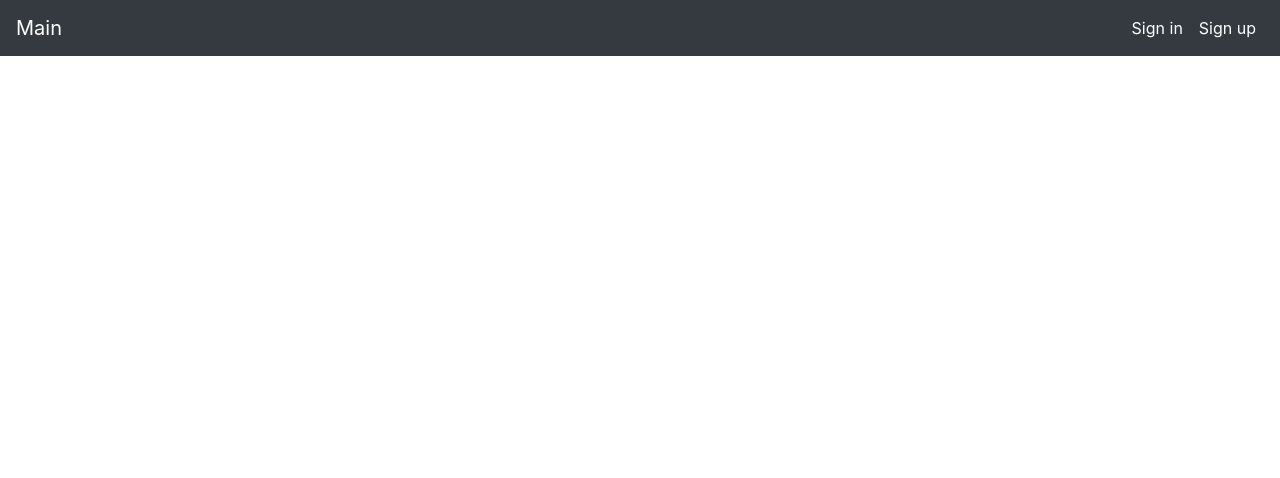
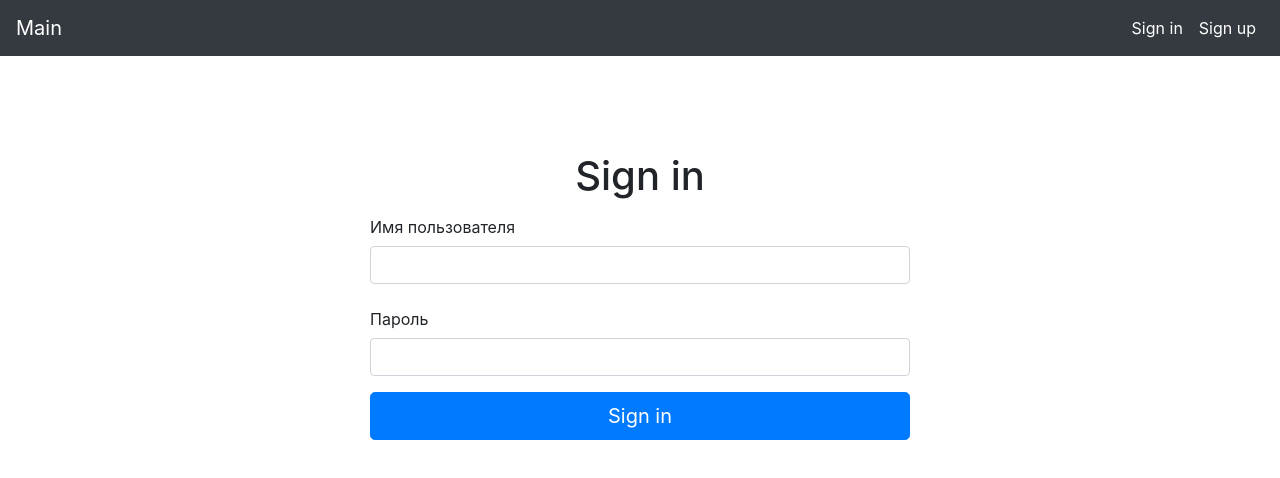
Before and after one commit to Alexey-Zaets/work_task, a React (Create React App) app in the folder test-task/frontend/: page /login in a window 1280 px wide. Shown: the top 478 px of the page. Built offline with nearby package versions, Linux system fonts and the light colour scheme; the HTML template or start-up script is replaced by a standard one.

Commit message:
refactoring

```diff
--- a/test-task/frontend/src/components/App.jsx
+++ b/test-task/frontend/src/components/App.jsx
@@ -3,17 +3,21 @@ import Navbar from './Navbar'
 import 'bootstrap/dist/css/bootstrap.css'
 
 
-const App = ({children}) => (
+class App extends React.Component {
+    render() {
+        return (
             <Fragment>
                 <Navbar/>
                 <div className="flex-shrink-0">
                     <div className="container">
                         <div className="row mt-5">
-                    {children}
+                            {this.props.children}
                         </div>
                     </div>
                 </div>
             </Fragment>
         )
+    }
+}
 
 export default App
--- a/test-task/frontend/src/components/Home.jsx
+++ b/test-task/frontend/src/components/Home.jsx
@@ -6,8 +6,6 @@ import {Link} from 'react-router-dom'
 class Home extends Component {
     state = {
         postsList: [],
-        post: {},
-        tags: []
     }
 
     componentDidMount() {
@@ -31,7 +29,7 @@ class Home extends Component {
             <div>
                 {this.state.postsList.map((post) => {
                     return (
-                        <h3 key={post.id}><Link to={`/api/v1/post/${post.id}`}>{post.title}</Link></h3>
+                        <h3 key={post.id}><Link to={`/post/${post.id}`}>{post.title}</Link></h3>
                     )
                 })}
             </div>
--- a/test-task/frontend/src/components/LastTenCommentList.jsx
+++ b/test-task/frontend/src/components/LastTenCommentList.jsx
@@ -57,11 +57,12 @@ class LastTenCommentList extends Component {
     render() {
         const currentIndex = this.state.currentIndex
         const comment = !this.state.commentsList.length ? '': this.state.commentsList[currentIndex]
+        const author = comment.author ? comment.author.username: 'Anonymous'
 
         return (
             <div className="card mt-3" style={{width: "18rem"}}  onClick={this.handleOnCommentClick}>
                 <div className="card-body">
-                    <h5 className="card-title">{comment.author ? comment.author.username: 'Anonymous'}</h5>
+                    <h5 className="card-title">{author}</h5>
                     <p className="card-text">{comment.comment}</p>
                 </div>
             </div>
--- a/test-task/frontend/src/components/LoginForm.jsx
+++ b/test-task/frontend/src/components/LoginForm.jsx
@@ -5,10 +5,23 @@ import {store} from '../index'
 
 
 class LoginForm extends Component {
-    state = {
-        username: '',
-        password: '',
-        redirectToReferrer: false
+    constructor(props) {
+        super(props)
+
+        this.cookies = new Cookies()
+
+        this.state = {
+            username: '',
+            password: '',
+            redirectToReferrer: false,
+            username_error: '',
+            password_error: '',
+            non_field_errors: ''
+        }
+
+        this.handleUsernameChange = this.handleUsernameChange.bind(this)
+        this.handlePasswordChange = this.handlePasswordChange.bind(this)
+        this.handleClickSignin = this.handleClickSignin.bind(this)
     }
 
 
@@ -27,8 +40,6 @@ class LoginForm extends Component {
     handleClickSignin = (e) => {
         e.preventDefault();
 
-        const cookies = new Cookies()
-
         const headers = new Headers({
             "Content-Type": "application/json"
         })
@@ -37,7 +48,10 @@ class LoginForm extends Component {
             method: 'POST',
             headers: headers,
             mode: 'cors',
-            body: JSON.stringify({username: this.state.username, password: this.state.password})
+            body: JSON.stringify({
+                username: this.state.username,
+                password: this.state.password
+            })
         }
 
         fetch('http://0.0.0.0/api/v1/user/login/', req)
@@ -45,20 +59,49 @@ class LoginForm extends Component {
                 if (response.status === 200) {
                     store.dispatch({type: "LOGIN"})
                     response.json().then(data => {
-                        cookies.set('token', 'JWT ' + data.token, {path: '/'})
+                        this.cookies.set('token', 'JWT ' + data.token, {path: '/'})
                         this.setState({redirectToReferrer: true})
                     })
                 } else {
-                    alert('Проверьте правильность заполнения полей')
+                    response.json().then(data => {
+                        if (data.password && data.username) {
+                            this.setState({
+                                password_error: data.password[0],
+                                username_error: data.username[0],
+                                non_field_errors: ''
+                            })
+                        } else if (data.username) {
+                            this.setState({
+                                username_error: data.username[0],
+                                password_error: '',
+                                non_field_errors: ''
+                            })
+                        } else if (data.password) {
+                            this.setState({
+                                username_error: '',
+                                non_field_errors: '',
+                                password_error: data.password[0]
+                            })
+                        } else if (data.non_field_errors) {
+                            this.setState({
+                                username_error: '',
+                                username_error: '',
+                                non_field_errors: data.non_field_errors[0]})
+                        }
+                    })
                 }
             })
     }
 
     render() {
-        const {username, password} = this.state;
+        const {username, password, username_error, password_error, non_field_errors} = this.state;
 
         let {from} = this.props.location.state || {from: {pathname: '/'}}
         let {redirectToReferrer} = this.state
+
+        const username_error_alert = username_error && <div class="alert alert-danger" role="alert">{username_error}</div>
+        const password_error_alert = password_error && <div class="alert alert-danger" role="alert">{password_error}</div>
+        const non_field_errors_alert = non_field_errors && <div class="alert alert-danger" role="alert">{non_field_errors}</div>
 
         if (redirectToReferrer) return <Redirect to={from}/>
 
@@ -76,12 +119,15 @@ class LoginForm extends Component {
                                         </label>
                                         <input className="textinput textInput form-control" type="text" name="username" value={username} onChange={this.handleUsernameChange}/>
                                     </div>
+                                    {username_error_alert}
                                     <div className="form-group">
                                         <label className="col-form-label requiredField">
                                             Пароль
                                         </label>
                                         <input className="textinput textInput form-control" type="password" name="password" value={password} onChange={this.handlePasswordChange}/>
                                     </div>
+                                    {password_error_alert}
+                                    {non_field_errors_alert}
                                     <button className="btn btn-lg btn-primary btn-block" onClick={this.handleClickSignin}>Sign in</button>
                                 </div>
                             </div>
--- a/test-task/frontend/src/components/Navbar.jsx
+++ b/test-task/frontend/src/components/Navbar.jsx
@@ -1,7 +1,74 @@
 import React, {Component} from 'react'
-import Navbarcollapse from './Navbarcollapse'
 import {Link} from 'react-router-dom'
+import Cookies from 'universal-cookie'
+import {store} from '../index'
 
+
+class Navbarcollapse extends Component {
+
+    constructor(props) {
+        super(props)
+
+        this.cookies = new Cookies()
+
+        if (this.cookies.get('token')) {
+            this.authenticated = true
+        } else {
+            this.authenticated = false
+        }
+
+        this.state = {
+            auth: this.authenticated,
+        }
+
+        this.handleOnClickSignOut = this.handleOnClickSignOut.bind(this)
+
+        store.subscribe(() => {
+            if (this.state !== store.getState()) {
+                this.setState(store.getState())
+            }
+        })
+    }
+
+    handleOnClickSignOut = (e) => {
+        e.preventDefault();
+        this.cookies.remove('token')
+        store.dispatch({type: "LOGOUT"})
+    }
+
+    render() {
+        const token = this.cookies.get('token')
+
+        if (this.state.auth || token) {
+            return (
+                <div className="collapse navbar-collapse">
+                    <ul className="navbar-nav">
+                        <li className="nav-item active">
+                            <Link className="nav-link" to="/post">Blog</Link>
+                        </li>
+                        <li className="nav-item active">
+                            <Link className="nav-link" to="/add">+ Add new post</Link>
+                        </li>
+                    </ul>
+                    <button className="btn btn-primary ml-auto" onClick={this.handleOnClickSignOut}>Sign out</button>
+                </div>
+            )
+        } else {
+            return (
+                <div className="collapse navbar-collapse">
+                    <ul className="navbar-nav ml-auto">
+                        <li className="nav-item active">
+                            <Link className="nav-link" to="/login">Sign in</Link>
+                        </li>
+                        <li className="nav-item active">
+                            <Link className="nav-link" to="/register">Sign up</Link>
+                        </li>
+                    </ul>
+                </div>
+            )
+        }
+    }
+}
 
 class Navbar extends Component {
     render() {
--- a/test-task/frontend/src/components/RegisterForm.jsx
+++ b/test-task/frontend/src/components/RegisterForm.jsx
@@ -48,7 +48,7 @@ class RegisteForm extends Component {
                 if (response.status === 201) {
                     this.setState({redirectToReferrer: true})
                 } else {
-                    response.json().then((json) =>{
+                    response.json().then((data) =>{
                         alert('Все поля должны быть заполнены')
                     })
                 }
--- a/test-task/frontend/src/index.jsx
+++ b/test-task/frontend/src/index.jsx
@@ -13,7 +13,10 @@ import Sidebar from './components/Sidebar'
 import CreatePostForm from './components/CreatePostForm'
 
 
-export let store = createStore(rootReducer)
+export let store = createStore(
+    rootReducer,
+    window.__REDUX_DEVTOOLS_EXTENSION__ && window.__REDUX_DEVTOOLS_EXTENSION__()
+)
 
 render((
     <Provider store={store}>
@@ -28,12 +31,12 @@ render((
                         <Route component={CreatePostForm}/>
                         <Route component={Sidebar}/>
                     </Route>
-                    <Route path='/api/v1/post/:id'>
+                    <Route path='/post/:id'>
                         <Route component={Post}/>
                         <Route component={Sidebar}/>
                     </Route>
-                    <Route path='/api/v1/user/login' component={LoginForm}/>
-                    <Route path='/api/v1/user/register' component={RegisterForm}/>
+                    <Route path='/login' component={LoginForm}/>
+                    <Route path='/register' component={RegisterForm}/>
                 </Switch>
             </App>
         </BrowserRouter>
```
Also changed, not shown: test-task/frontend/src/components/Navbarcollapse.jsx (deleted, +0 -71 lines). Lines whose indentation alone changed are shown as unchanged.
